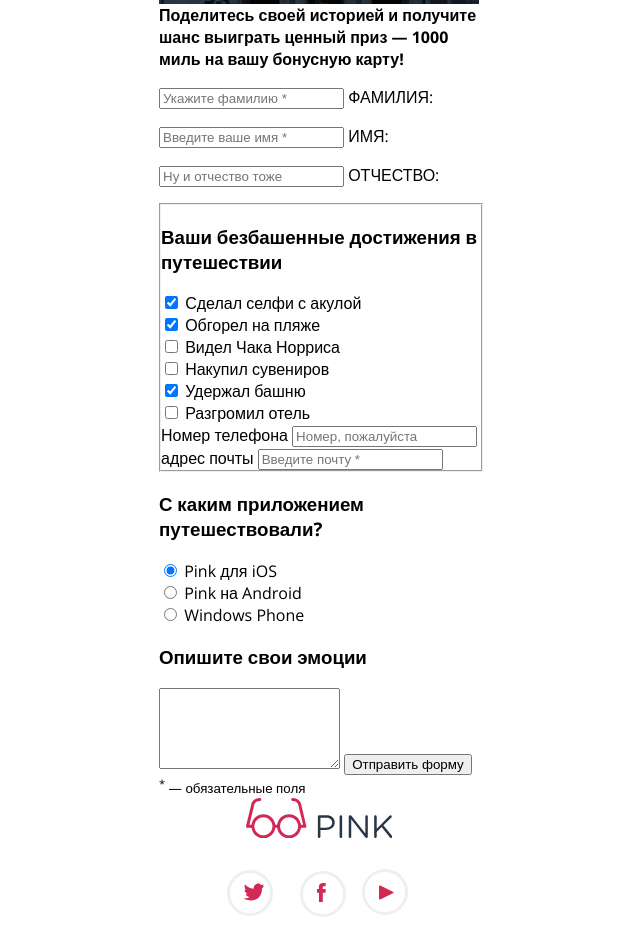
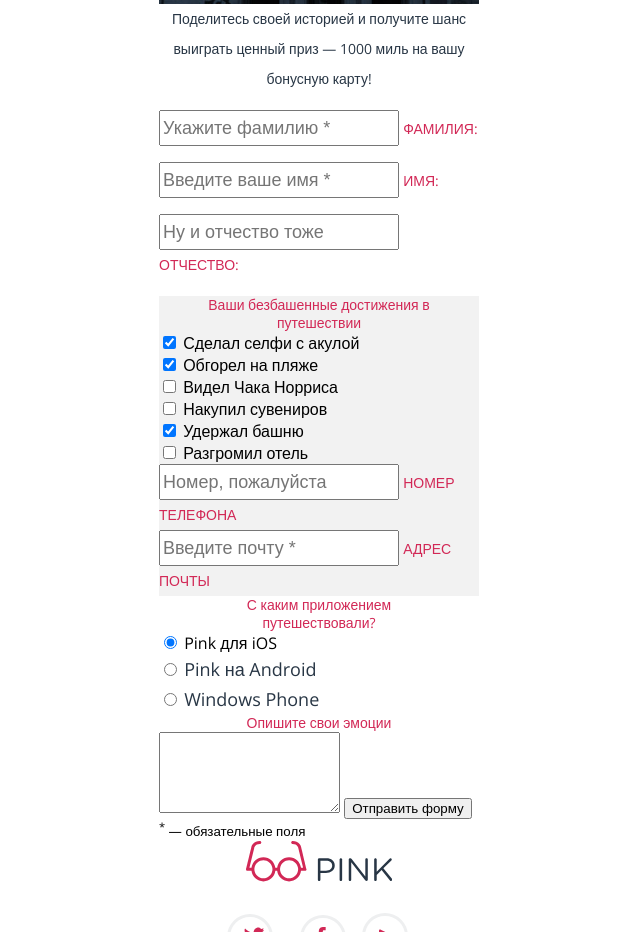
Before and after one commit to EvgeniyAfl/Pink-18, a website: page source/form.html in a window 1280 px wide. Shown: the part 573-1505 px from the top of the page, without its empty margins (321-961 px from the left). Drawn offline with nearby package versions, Linux system fonts and the light colour scheme; files that its build step writes are made by us from their sources.

Commit message:
добавил стили к тексту

```diff
--- a/source/form.html
+++ b/source/form.html
@@ -80,81 +80,80 @@
         <form class="forms__question-list" method="POST" action="https://echo.htmlacademy.ru">
           <div class="forms__wrapper">
             <p class="forms__group">
-              <input type="text" name="last-name" id="family-name" placeholder="Укажите фамилию *" required>
-              <label for="family-name">ФАМИЛИЯ:</label>
+              <input class="forms__input" type="text" name="last-name" id="family-name" placeholder="Укажите фамилию *"
+                required>
+              <label class="forms__label" for="family-name">ФАМИЛИЯ:</label>
             </p>
             <p class="forms__group">
-              <input type="text" name="first-name" id="name" placeholder="Введите ваше имя *" required>
-              <label for="name">ИМЯ:</label>
+              <input class="forms__input" type="text" name="first-name" id="name" placeholder="Введите ваше имя *"
+                required>
+              <label class="forms__label" for="name">ИМЯ:</label>
             </p>
             <p class="forms__group">
-              <input type="text" name="patronym" id="user-patronym" placeholder="Ну и отчество тоже">
-              <label for="user-patronym">ОТЧЕСТВО:</label>
+              <input class="forms__input" type="text" name="patronym" id="user-patronym"
+                placeholder="Ну и отчество тоже">
+              <label class="forms__label" for="user-patronym">ОТЧЕСТВО:</label>
             </p>
           </div>
       </div>
       <div class="forms__wrapper container">
         <fieldset class="forms__checkbox">
-          <div class="checkbox__wrapper checkbox__wrapper--bgray">
-            <h3>Ваши безбашенные достижения в путешествии</h3>
-            <ul class="checkbox__list check-list">
-              <li class="check-list__item">
-                <input class="check-list__input" type="checkbox" name="make-selfy" id="selfy" checked>
-                <label for="selfy">Сделал селфи с акулой</label>
+            <h3 class="checkbox__decription">Ваши безбашенные достижения в путешествии</h3>
+            <ul class="checkbox__list">
+              <li class="checkbox__item">
+                <input class="checkbox__input" type="checkbox" name="make-selfy" id="selfy" checked>
+                <label class="checkbox__label" for="selfy">Сделал селфи с акулой</label>
               </li>
-              <li class="check-list__item">
-                <input class="check-list__input" type="checkbox" name="on-beach" id="beach" checked>
-                <label for="beach">Обгорел на пляже</label>
+              <li class="checkbox__item">
+                <input class="checkbox__input" type="checkbox" name="on-beach" id="beach" checked>
+                <label class="checkbox__label" for="beach">Обгорел на пляже</label>
               </li>
-              <li class="check-list__item">
-                <input class="check-list__input" type="checkbox" name="Chuck-Norris" id="chuck">
-                <label for="chuck">Видел Чака Норриса</label>
+              <li class="checkbox__item">
+                <input class="checkbox__input" type="checkbox" name="Chuck-Norris" id="chuck">
+                <label class="checkbox__label" for="chuck">Видел Чака Норриса</label>
               </li>
-              <li class="check-list__item">
-                <input class="check-list__input" type="checkbox" name="Buy-souvenir" id="souvenir">
-                <label for="souvenir">Накупил сувениров</label>
+              <li class="checkbox__item">
+                <input class="checkbox__input" type="checkbox" name="Buy-souvenir" id="souvenir">
+                <label class="checkbox__label" for="souvenir">Накупил сувениров</label>
               </li>
-              <li class="check-list__item">
-                <input class="check-list__input" type="checkbox" name="Take-tower" id="tower" checked>
-                <label for="tower">Удержал башню</label>
+              <li class="checkbox__item">
+                <input class="checkbox__input" type="checkbox" name="Take-tower" id="tower" checked>
+                <label class="checkbox__label" for="tower">Удержал башню</label>
               </li>
-              <li class="check-list__item">
-                <input class="check-list__input" type="checkbox" name="smash-hotel" id="hotel">
-                <label for="hotel">Разгромил отель
+              <li class="checkbox__item">
+                <input class="checkbox__input" type="checkbox" name="smash-hotel" id="hotel">
+                <label class="checkbox__label" for="hotel">Разгромил отель
                 </label>
               </li>
             </ul>
-          </div>
           <div class="forms__wrapper">
-            <label class="forms__item">Номер телефона
-              <input class="forms__question" type="tel" name="phone number" pattern="[0-9]{11}"
-                placeholder="Номер, пожалуйста">
-            </label>
-            <label class="forms__item">адрес почты
-              <input class="forms__question" type="email" name="email" placeholder="Введите почту *" required>
-            </label>
+            <input class="forms__input" type="tel" name="phone number" id="number" pattern="[0-9]{11}"
+              placeholder="Номер, пожалуйста">
+            <label for="number" class="forms__label">НОМЕР ТЕЛЕФОНА</label>
+            <input class="forms__input" type="email" name="email" id="mail" placeholder="Введите почту *" required>
+            <label for="mail" class="forms__label">АДРЕС ПОЧТЫ</label>
           </div>
         </fieldset>
       </div>
       <div class="forms__wrapper forms__wrapper--bgray container">
-        <h3>С каким приложением путешествовали?</h3>
+        <h3 class="forms__decription">С каким приложением путешествовали?</h3>
         <ul class="forms__checkbox-list">
           <li class="checkbox-list__item">
             <input class="checkbox-list__input" type="radio" name="app-group" id="ios" value="iOS" checked>
-            <label for="ios">Pink для iOS</label>
+            <label class="checkbox__label" for="ios">Pink для iOS</label>
           </li>
           <li class="checkbox-list__item">
             <input class="checkbox-list__input" type="radio" name="app-group" id="android" value="Android">
-            <label for="android">Pink на Android</label>
+            <label class="checkbox-list__label" for="android">Pink на Android</label>
           </li>
           <li class="checkbox-list__item">
             <input class="checkbox-list__input" type="radio" name="app-group" id="windows" value="Windows">
-            <label for="windows">Windows Phone</label>
+            <label class="checkbox-list__label" for="windows">Windows Phone</label>
           </li>
         </ul>
       </div>
       <div class="forms__wrapper container">
-        <h3 class="forms__title">Опишите свои эмоции</h3>
+        <h3 class="forms__decription">Опишите свои эмоции</h3>
         <label class="forms__item">
           <textarea name="user-text" rows="5" placeholder="Можно прям в красках, не стесняясь в выражениях">
           </textarea>
--- a/source/less/blocks/check-list.less
+++ b/source/less/blocks/check-list.less
@@ -0,0 +1,7 @@
+.check-list__label {
+  text-align: center;
+  color: @color-blue;
+  font-size: 18px;
+  font-weight: normal;
+  line-height: 30px;
+}
--- a/source/less/blocks/checkbox-list.less
+++ b/source/less/blocks/checkbox-list.less
@@ -1,5 +1,25 @@
-.forms__checkbox {
-  width: 320px;
-
+.checkbox__list {
+  list-style: none;
   .indent-clear;
 }
+
+.checkbox__decription {
+  display: block;
+  width: 225px;
+  margin: 0 auto;
+  padding: 0;
+
+  text-align: center;
+  color: @color-red;
+  font-size: 14px;
+  font-weight: normal;
+  line-height: 18px;
+}
+
+.checkbox-list__label {
+  text-align: center;
+  color: @color-blue;
+  font-size: 18px;
+  font-weight: normal;
+  line-height: 30px;
+}
--- a/source/less/blocks/contacts.less
+++ b/source/less/blocks/contacts.less
@@ -6,7 +6,7 @@
   position: relative;
   min-height: 600px;
 
-  background-image: url(../img/bg-map-mobile@1x.png);
+  background-image: url("../img/bg-map-mobile@1x.png");
   background-position: 0 -42px;
   background-repeat: no-repeat;
 }
--- a/source/less/blocks/feedback.less
+++ b/source/less/blocks/feedback.less
@@ -22,7 +22,7 @@
 }
 
 .slider__description {
-  padding: 0px 20px;
+  padding: 0 20px;
   margin: 0;
 
   color: @color-blue;
--- a/source/less/blocks/forms.less
+++ b/source/less/blocks/forms.less
@@ -0,0 +1,48 @@
+.forms__info {
+  display: block;
+  color: @color-blue;
+  font-size: 14px;
+  font-weight: normal;
+  line-height: 30px;
+  text-align: center;
+}
+
+.forms__checkbox-list {
+  .indent-clear;
+  list-style: none;
+}
+
+.forms__label {
+  color: @color-red;
+  font-size: 14px;
+  font-weight: normal;
+  line-height: 30px;
+}
+
+.forms__input {
+  color: @color-blue;
+  font-size: 18px;
+  font-weight: normal;
+  line-height: 30px;
+}
+
+.forms__checkbox {
+  width: 320px;
+  border: none;
+  .indent-clear;
+
+  background-color: @color-gray;
+}
+
+.forms__decription {
+  display: block;
+  width: 225px;
+  margin: 0 auto;
+  padding: 0;
+
+  text-align: center;
+  color: @color-red;
+  font-size: 14px;
+  font-weight: normal;
+  line-height: 18px;
+}
--- a/source/less/blocks/main-nav.less
+++ b/source/less/blocks/main-nav.less
@@ -8,6 +8,7 @@
 .site-list {
   list-style: none;
   text-align: center;
+  .indent-clear;
 
   background-color: @color-blue;
 }
--- a/source/less/blocks/offers-list.less
+++ b/source/less/blocks/offers-list.less
@@ -1,7 +1,7 @@
 .offers-list {
   list-style: none;
 
-  background-color: #f2f2f2;
+  background-color: @color-gray;
 }
 
 .offers-list__slogan {
--- a/source/less/blocks/page-header.less
+++ b/source/less/blocks/page-header.less
@@ -4,6 +4,7 @@
   display: flex;
   justify-content: space-between;
   padding: 20px;
+  margin: 0;
   border-bottom: 1px solid @color-black;
 
   background-color: @color-blue;
--- a/source/less/blocks/social.less
+++ b/source/less/blocks/social.less
@@ -9,6 +9,7 @@
   width: 150px;
   margin: 0 auto;
   padding: 0;
+  list-style: none;
 }
 
 
--- a/source/less/style.less
+++ b/source/less/style.less
@@ -50,13 +50,6 @@ input[type="radio"].visually-hidden {
   overflow: hidden;
 }
 
-ul {
-  list-style: none;
-
-  padding: 0;
-  margin: 0;
-}
-
 .container {
   width: 320px;
   padding: 0 20px;
--- a/source/less/variables.less
+++ b/source/less/variables.less
@@ -1,3 +1,5 @@
 @color-white: #ffffff;
 @color-black: #000000;
 @color-blue: #283645;
+@color-gray: #f2f2f2;
+@color-red: #d22856;
```
Also changed, not shown: source/index.html (+13 -13 lines).
